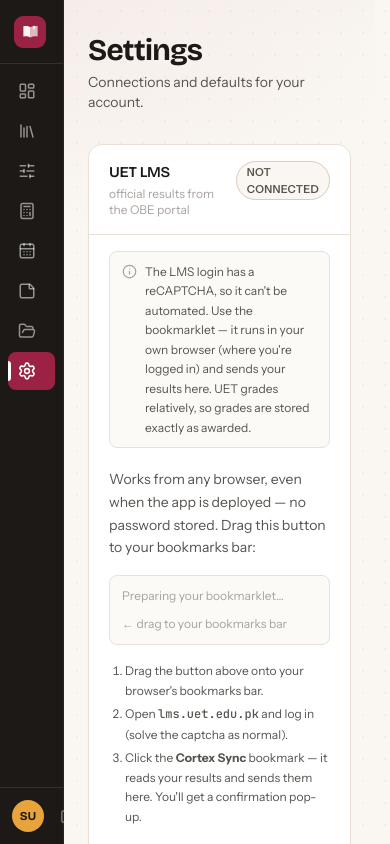
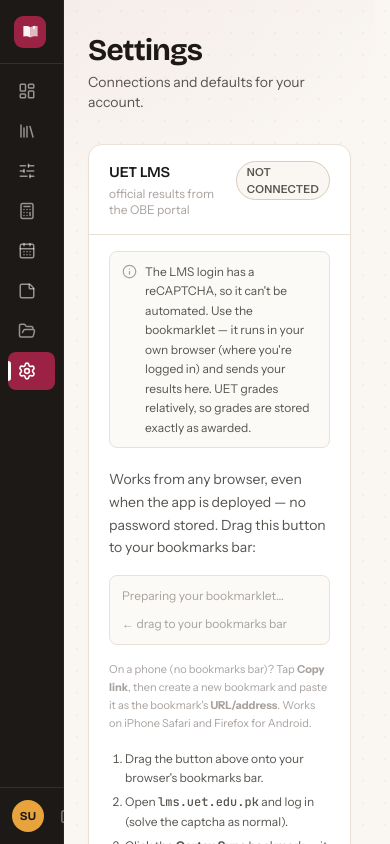
Before and after one commit to Abudora-0/Cortex, a Next.js app: page /settings in a window 390 px wide. Shown: the top 844 px of the page. Built offline with nearby package versions, Linux system fonts and the light colour scheme; no server answers; the database is empty; sample sign-in values are in the browser's storage; what module would draw is missing.

Commit message:
Bookmarklet: add Copy link button + mobile paste instructions

```diff
--- a/src/components/bookmarklet-card.tsx
+++ b/src/components/bookmarklet-card.tsx
@@ -1,7 +1,7 @@
 "use client";
 
 import { useEffect, useRef, useState } from "react";
-import { Bookmark, RefreshCw, Check } from "lucide-react";
+import { Bookmark, RefreshCw, Check, Copy } from "lucide-react";
 import { ensureSyncToken, regenerateSyncToken } from "@/lib/actions";
 import { Button } from "@/components/ui/button";
 
@@ -23,7 +23,19 @@
   const [token, setToken] = useState<string | null>(null);
   const [appUrl, setAppUrl] = useState("");
   const [busy, setBusy] = useState(false);
+  const [copied, setCopied] = useState(false);
   const linkRef = useRef<HTMLAnchorElement>(null);
+
+  const copyBookmarklet = async () => {
+    if (!token || !appUrl) return;
+    try {
+      await navigator.clipboard.writeText(buildBookmarklet(appUrl, token));
+      setCopied(true);
+      setTimeout(() => setCopied(false), 2000);
+    } catch {
+      /* clipboard blocked — user can still drag the button */
+    }
+  };
 
   useEffect(() => {
     setAppUrl(window.location.origin);
@@ -60,7 +72,22 @@
           <span className="text-xs text-ink-faint">Preparing your bookmarklet…</span>
         )}
         <span className="text-xs text-ink-faint">← drag to your bookmarks bar</span>
+        {token ? (
+          <button
+            onClick={copyBookmarklet}
+            className="ml-auto inline-flex items-center gap-1.5 rounded-lg border border-line-strong bg-paper px-2.5 py-1.5 text-xs font-medium text-ink transition-colors hover:border-ink hover:bg-canvas"
+          >
+            {copied ? <Check size={13} className="text-pass" /> : <Copy size={13} />}
+            {copied ? "Copied" : "Copy link"}
+          </button>
+        ) : null}
       </div>
+
+      <p className="text-[11px] leading-relaxed text-ink-faint">
+        On a phone (no bookmarks bar)? Tap <b>Copy link</b>, then create a new bookmark
+        and paste it as the bookmark&apos;s <b>URL/address</b>. Works on iPhone Safari
+        and Firefox for Android.
+      </p>
 
       <ol className="ml-4 list-decimal space-y-1 text-xs leading-relaxed text-ink-soft">
         <li>Drag the button above onto your browser&apos;s bookmarks bar.</li>
```
